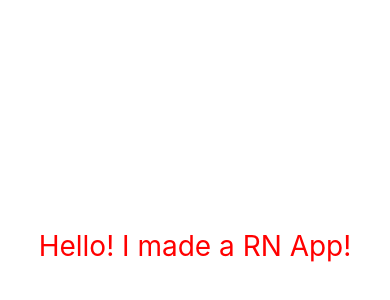
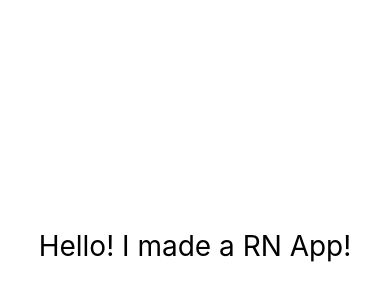
Before and after one commit to kdbswo/Weather, a React Native app: screen / in a window 390 px wide. Shown: the part 176-476 px from the top of the page. Built offline with nearby package versions, Linux system fonts and the light colour scheme.

Commit message:
Update App.js

```diff
--- a/App.js
+++ b/App.js
@@ -13,12 +13,12 @@
 const styles = StyleSheet.create({
   container: {
     flex: 1,
-    backgroundColor: '#fff',
+    backgroundColor: 'white',
     alignItems: 'center',
     justifyContent: 'center',
   },
   text: {
     fontSize: 28,
-    color: 'red'
+    color: 'black'
   }
 });
```
